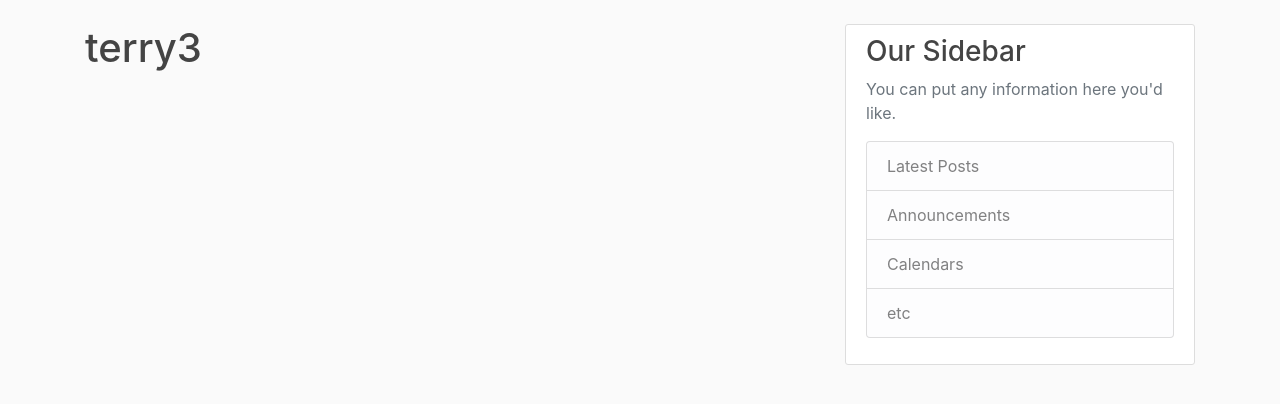
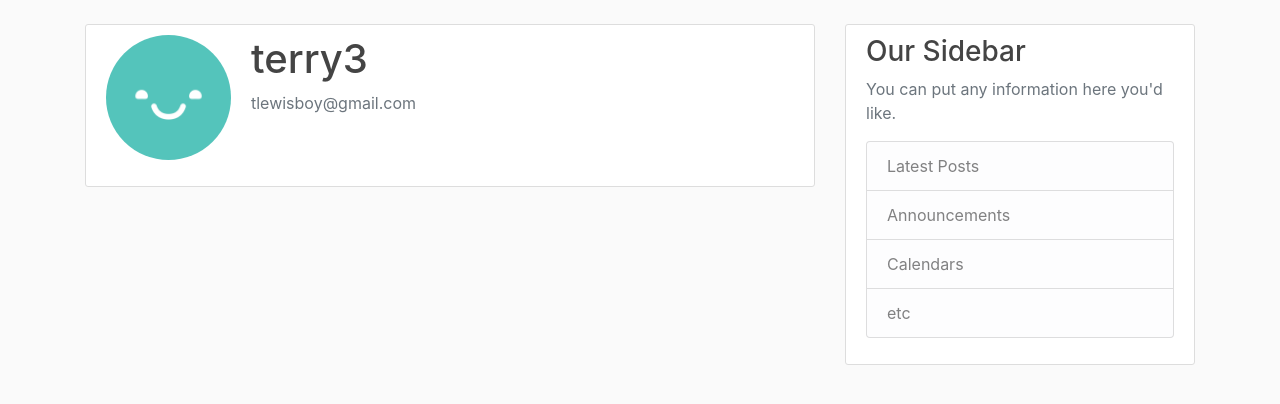
Before and after one commit to terrylewis1/electionSimFlask, a Flask app: page /account in a window 1280 px wide. Shown: the part 56-460 px from the top of the page. Run offline with Flask 2, Linux system fonts and the light colour scheme; a user stored in the database is signed in; some libraries are stand-ins or nearby versions.

Commit message:
Added profile picture to account template

```diff
--- a/electionSimFlask/electionsim/routes.py
+++ b/electionSimFlask/electionsim/routes.py
@@ -66,4 +66,5 @@ def logout():
 @app.route("/account")
 @login_required
 def account():
-    return render_template('account.html', title= 'Account')
+    image = url_for('static', filename = 'profile_pics/' + current_user.image_file)
+    return render_template('account.html', title= 'Account', image_file = image)
--- a/electionSimFlask/electionsim/templates/account.html
+++ b/electionSimFlask/electionsim/templates/account.html
@@ -1,4 +1,13 @@
 {% extends "layout.html" %}
 {% block content %}
-    <h1>{{ current_user.username }}</h1>
+    <div class="content-section">
+        <div class="media">
+        <img class="rounded-circle account-img" src="{{ image_file }}">
+        <div class="media-body">
+            <h2 class="account-heading">{{ current_user.username }}</h2>
+            <p class="text-secondary">{{ current_user.email }}</p>
+        </div>
+        </div>
+        <!-- FORM HERE -->
+    </div>
 {% endblock content %}
```
Also changed, not shown: electionSimFlask/electionsim/site.db, electionSimFlask/electionsim/static/profile_pics/default.jpg (added).
